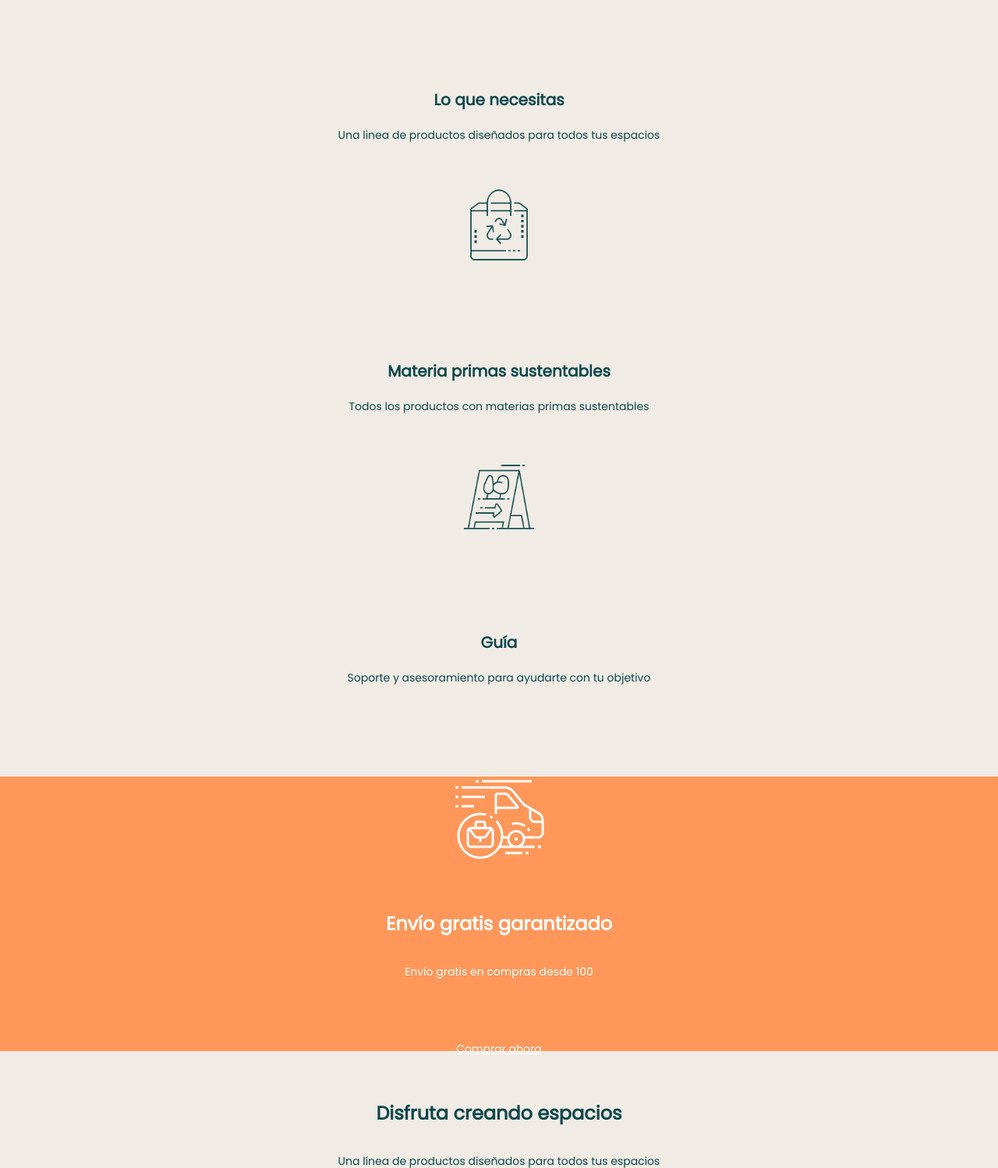
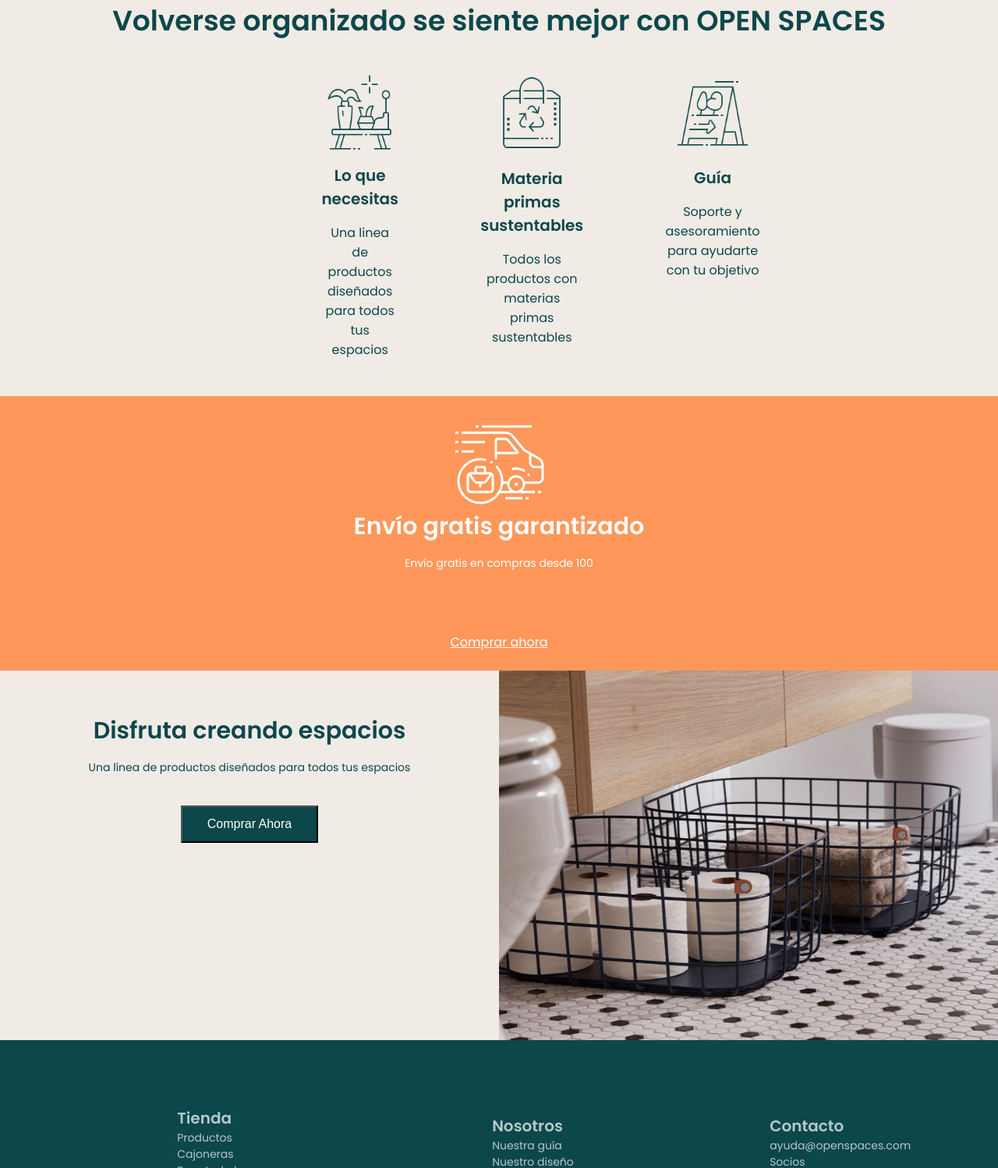
Before and after one commit to Adalab/modulo-1-evaluacion-final-lorenaggs, a website: page src/html/index.html in a window 1280 px wide. Shown: the part 1127-2625 px from the top of the page at 78% size. Drawn offline with nearby package versions, Linux system fonts and the light colour scheme; files that its build step writes are made by us from their sources; files whose address does not match are found by name.

Commit message:
mediaqueries

```diff
--- a/src/html/index.html
+++ b/src/html/index.html
@@ -6,7 +6,9 @@
   <meta http-equiv="X-UA-Compatible" content="IE=edge">
   <meta name="viewport" content="width=device-width, initial-scale=1.0">
   <link rel="stylesheet" href="https://cdnjs.cloudflare.com/ajax/libs/font-awesome/6.0.0/css/all.min.css">
-  <link href="https://fonts.googleapis.com/css?family=Poppins" rel="stylesheet" />
+  <link rel="preconnect" href="https://fonts.googleapis.com">
+  <link rel="preconnect" href="https://fonts.gstatic.com" crossorigin>
+  <link href="https://fonts.googleapis.com/css2?family=Poppins:wght@400;600&display=swap" rel="stylesheet">
   <link rel="stylesheet" href="assets/css/main.css" />
   <title>OPEN SPACES</title>
 </head>
@@ -17,9 +19,6 @@
       <div class="header__menu--bars">
         <i class="fa-solid fa-bars"></i>
       </div>
-      <div class="header__menu--openspaces">
-        <img src="assets/images/logo.png" alt="open-spaces">
-      </div>
       <nav class="header__nav">
         <ul class="header__nav--list">
           <li>Productos</li>
@@ -28,6 +27,10 @@
           <li>Inicio</li>
         </ul>
       </nav>
+      <div class="header__menu--openspaces">
+        <img src="assets/images/logo.png" alt="open-spaces">
+      </div>
+
     </section>
     <section class="header__banner">
       <h1 class="title position">Disfruta creando espacios</h1>
@@ -37,21 +40,23 @@
 
   <main class="main">
     <section class="main__organized">
-      <h2 class="title">Volverse organizado se siente mejor con OPEN SPACES</h2>
+      <h2 class="title organized">Volverse organizado se siente mejor con OPEN SPACES</h2>
       <article class="main__organized--articles">
+        <article class="main__organized--articles1">
           <img class="image__article" src="assets/images/icon_1.png" alt="">
           <h3 class="title3">Lo que necesitas</h3>
           <p class="description">Una linea de productos diseñados para todos tus espacios</p>
         </article>
-      <article class="main__organized--articles">
+        <article class="main__organized--articles1">
           <img class="image__article" src="assets/images/icon_2.png" alt="">
           <h3 class="title3">Materia primas sustentables</h3>
           <p class="description">Todos los productos con materias primas sustentables</p>
         </article>
-      <article class="main__organized--articles">
+        <article class="main__organized--articles1">
           <img class="image__article" src="assets/images/icon_3.png" alt="">
           <h3 class="title3">Guía</h3>
           <p class="description">Soporte y asesoramiento para ayudarte con tu objetivo</p>
+        </article>
       </article>
     </section>
     <section class="main__sent">
@@ -64,11 +69,11 @@
     </section>
     <section class="spaces">
       <article class="spaces__enjoy">
-        <h2 class="title">Disfruta creando espacios</h2>
+        <h2 class="title enjoy">Disfruta creando espacios</h2>
         <p class="description products">Una línea de productos diseñados para todos tus espacios</p>
         <button class="button">Comprar Ahora</button>
       </article>
-      <!-- <img class="spaces__image" src="assets/images/creando-espacios.jpg" alt=""> -->
+      <div class="imagen"></div>
     </section>
   </main>
   <footer class="footer">
@@ -81,7 +86,7 @@
         <li>Habitaciones</li>
       </ul>
     </section>
-    <section class="footer__aboutus">
+    <section class="footer__shop">
       <h4 class="title3">Nosotros</h4>
       <ul class="footer__aboutus-li">
         <li>Nuestra guía</li>
@@ -89,7 +94,7 @@
         <li>Ayuda</li>
       </ul>
     </section>
-    <section class="icos__social">
+    <section class="footer__shop">
       <h4 class="title3">Contacto</h4>
       <span>
         ayuda@openspaces.com
@@ -103,7 +108,7 @@
       </span>
     </section>
     <section>
-      <i class="fa-solid fa-arrow-up-to-line"></i>
+      <i class="fa-light fa-arrow-up-to-line"></i>
     </section>
   </footer>
 </body>
--- a/src/scss/core/_reset.scss
+++ b/src/scss/core/_reset.scss
@@ -484,6 +484,8 @@
   // width: 414px;
 }
 body{
+  margin: 0%;
+  padding: 0%;
   font-size: 14px;
 }
 
@@ -505,4 +507,6 @@
 
 h1, h2, h3, h4 {
   font-weight: bold;
+  margin: 0;
+margin-block-start: 0;
 }
--- a/src/scss/main.scss
+++ b/src/scss/main.scss
@@ -3,7 +3,7 @@
 
 .header {
   width: 100vw;
-  height: 100vh;
+  height: 389px;
   text-align: center;
   background-image: url(../images/header.jpg);
   background-size: cover;
@@ -17,6 +17,7 @@
     display: flex;
     position: fixed;
     padding-left: 5%;
+    margin: 19px 0px;
     &--openspaces {
       justify-items: center;
       display: block;
@@ -25,7 +26,6 @@
   }
 
   &__banner {
-    width: 100%;
     height: 100%;
     display: flex;
     flex-direction: column;
@@ -42,10 +42,10 @@
 .button {
   background: $color-hex;
   color: $color-white;
-  padding: 12px 24px;
   width: 176px;
   height: 48px;
-  margin: 24px 119px 64px 119px;
+    margin: 24px 0px 64px 0px;
+    font-size: 16px;
 }
 
 .title {
@@ -64,26 +64,26 @@
 }
 
 .description {
-  font-size: 14px;
+  font-size: 16px;
 }
 
 .image__article {
   width: 90px;
   height: 99px;
-  margin-bottom: 15%;
+  margin-bottom: 10%;
 }
 
 .main {
   &__organized {
-    display: grid;
     text-align: center;
     align-items: center;
     background-color: $color-ligh-grey;
     padding: 8%;
 
     &--articles {
+      display: grid;
       margin-top: 41px;
-      padding: 0% 20%;
+      //   padding: 0% 20%;
     }
   }
   &__sent {
@@ -99,14 +99,23 @@
   }
 }
 
+.main__organized--articles{
+    padding: 0% 20%;
+}
+
 .main__sent {
   background-color: $color-orange;
   height: 352px;
 }
+.description.sent{
+    font-size: 14px;
+}
 
+.description.products{
+    font-size: 14px;
+}
 .spaces {
   background-color: $color-ligh-grey;
-
   &__enjoy {
     height: 339px;
     text-align: center;
@@ -122,22 +131,126 @@
   }
 }
 
-.title.sent {
-  padding-top: 3%;
+.link-buy {
+  padding-top: 5%;
+  font-size: 16px;
 }
 
-.link-buy {
-  padding-top: 5%;
+.imagen {
+  height: 304px;
+  text-align: center;
+  background-image: url(../images/creando-espacios.jpg);
+  background-size: cover;
+  background-repeat: no-repeat;
+  background-position: center;
+  flex-direction: column;
+  justify-content: space-between;
 }
+
 .footer {
-  height: 545px;
+  //   height: 545px;
   background-color: $color-hex;
   color: $color-grey;
-  display: flex;
-  flex-direction: column;
+  //   display: flex;
+  //   flex-direction: column;
   padding: 56px 59px 56px 146px;
 }
 
-.icos__social-icon{
-       white-space: normal;
+.footer__shop {
+  margin: 10% 0%;
+  font-size: 14px;
 }
+.icos__social-icon {
+  white-space: normal;
+}
+
+@media all and (min-width: 768px) {
+  .header {
+    height: 770px;
+  }
+
+  .header__banner {
+    justify-content: center;
+    align-items: flex-start;
+    padding: 20% 0px 0px 20%;
+  }
+
+  .title {
+    font-size: 36px;
+  }
+
+  .main__organized {
+    height: 532px;
+    &--articles {
+      grid-template-columns: 1fr 1fr 1fr;
+      grid-gap: 5%;
+      padding: 0;
+    }
+  }
+  .imagen {
+    height: 474px;
+  }
+
+  .footer {
+    display: grid;
+    grid-template-columns: 1fr 1fr 1fr;
+    align-items: center;
+    justify-items: center;
+    grid-gap: 10%;
+  }
+
+  .title.organized {
+    font-size: 24px;
+  }
+  .description {
+    font-size: 16px;
+  }
+  .title.sent{
+      font-size: 30px;
+  }
+  .title.enjoy{
+      font-size: 30px;
+  }
+}
+
+
+@media all and (min-width: 1200px) {
+  .header {
+    height: 1024px;
+    &__menu {
+      &--bars {
+        display: none;
+      }
+    }
+    &__nav {
+      display: flex;
+      &--list {
+        display: flex;
+        flex-direction: row;
+      }
+    }
+  }
+  .title.organized {
+    font-size: 36px;
+  }
+  .title {
+    font-size: 24px;
+  }
+  .title.enjoy {
+    font-size: 30px;
+  }
+
+  .main__organized {
+    height: 611px;
+    &--articles {
+      grid-gap: 20%;
+      padding: 0px 239px 0px 310px;
+    }
+}
+
+.spaces {
+    background-color: $color-ligh-grey;
+    display: grid;
+    grid-template-columns: 1fr 1fr;
+  }
+}
```
Lines whose indentation alone changed are shown as unchanged.
